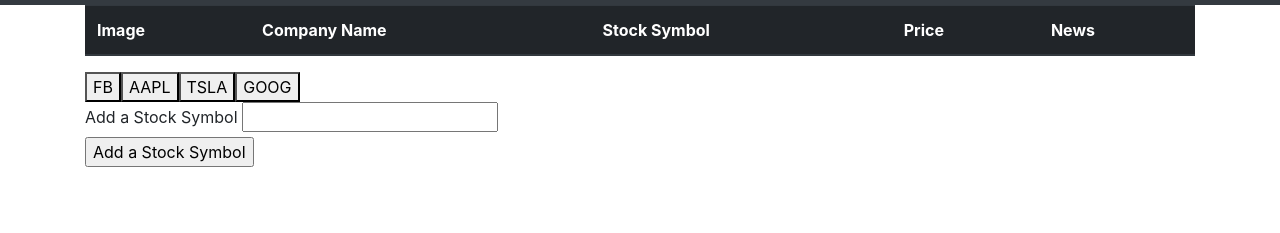
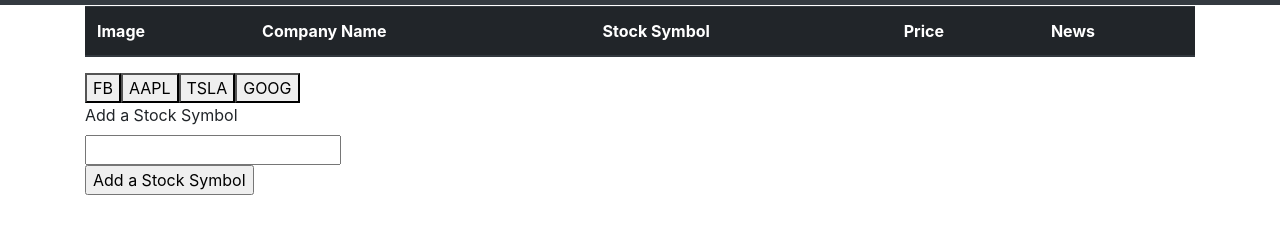
Before and after one commit to afw821/IEX--Trading-Stock-API, a plain HTML site: page index.html in a window 1280 px wide. Shown: the part 51-284 px from the top of the page. Drawn offline with nearby package versions, Linux system fonts and the light colour scheme.

Commit message:
I added columns and rows to the index.html page

```diff
--- a/app.js
+++ b/app.js
@@ -15,7 +15,7 @@ const displayStockInfo = function () {
   }).then(function(response) {
     //console.log response to test
   console.log(response);
-
+    //Use response to create const for items in the object
     const companyName = response.quote.companyName;
     const stockSymbol = response.quote.symbol;
     const stockPrice = response.quote.latestPrice;
@@ -37,13 +37,15 @@ const displayStockInfo = function () {
   });
 
 }
+//This listener allows stock info to be appended when stock btn is pushed
+$('#buttons-view').on('click', '.stock-btn', displayStockInfo);
 
 // Function for displaying stock buttons initally when page loads
 const render = function () {
   // Deleting the stocks prior to adding new stocks
   // (this is necessary otherwise you will have repeat buttons)
   $('#buttons-view').empty();
-  // Looping through the array of stocks
+  // Looping through the array of stocks to render initial buttons
   for (let i = 0; i < stocks.length; i++) {
     // Then dynamicaly generating buttons for each stock in the array
     const newButton = $('<button>');
@@ -57,6 +59,8 @@ const render = function () {
     $('#buttons-view').append(newButton);
   }
 }
+// Calling the renderButtons function to display the intial buttons
+render();
 
 // This function handles events where one button is clicked
 // const addButton = function(event) {
@@ -81,11 +85,9 @@ const render = function () {
 // // Even listener for #add-stock button
 // $('#add-stock').on('click', addButton);
 
-//This listener allows stock info to be appended when stock btn is pushed
-$('#buttons-view').on('click', '.stock-btn', displayStockInfo);
 
-// Calling the renderButtons function to display the intial buttons
-render();
+
+
 
 const validateSymbol = function(event){
   event.preventDefault();
--- a/index.html
+++ b/index.html
@@ -15,25 +15,37 @@
         <span class="navbar-brand mb-0 h1">Search for Stocks</span>
     </nav>
     <div class="container">
-
+        <div class="row">
+            <div class="col-md-12">
                 <table class="table">
                     <thead class="thead-dark">
-                <tr><th scope="col">Image</th>
+                        <tr>
+                            <th scope="col">Image</th>
                             <th scope="col">Company Name</th>
                             <th scope="col">Stock Symbol</th>
                             <th scope="col">Price</th>
                             <th scope="col">News</th>
                         </tr>
                     </thead>
+            </div>
+        </div>
+        <div class="row">
+            <div class="col-md-12">
                 <!-- stocks will Get Dumped Here -->
                 <tbody id="stocks-table"></tbody>
                 </table>
-
+            </div>
+        </div>
 
 
         <!-- Rendered Buttons will get Dumped Here  -->
+        <div class="row">
+            <div class="col-md-12">
                 <div id="buttons-view"></div>
-
+            </div>
+        </div>
+        <div class="row">
+            <div class="col-md-4">
                 <form id="stock-form">
                     <label for="stock-input">Add a Stock Symbol</label>
                     <input type="text" id="stock-input">
@@ -41,7 +53,9 @@
                     <!-- Button triggers new stock to be added -->
                     <input id="add-stock" type="submit" value="Add a Stock Symbol">
                 </form>
-
+            </div>
+        </div>
+    </div>
     <script src="https://code.jquery.com/jquery-3.3.1.min.js"></script>
     <script src='app.js'></script>
 </body>
```
Lines whose indentation alone changed are shown as unchanged.
